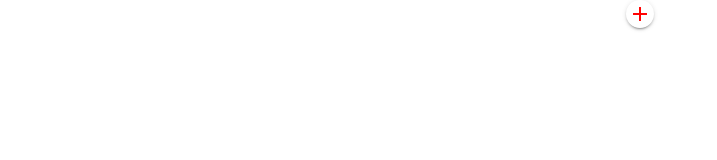
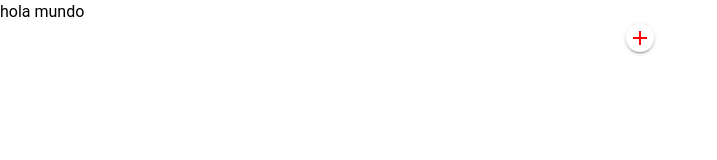
Before and after one commit to josebeneitezperez/front-prueba-nunegal, a Vue app: page / in a window 1280 px wide. Shown: the top 160 px of the page, without its empty margins (0-717 px from the left). Built offline with nearby package versions, Linux system fonts and the light colour scheme.

Commit message:
Los imports ahora usan @

```diff
--- a/src/App.vue
+++ b/src/App.vue
@@ -1,6 +1,5 @@
 <script setup>
-import MainPage from './components/MainPage.vue'
-
+import MainPage from '@/components/MainPage.vue'
 </script>
 
 <template>
--- a/src/components/MainPage.vue
+++ b/src/components/MainPage.vue
@@ -1,4 +1,5 @@
 <template>
+  <span>hola mundo</span>
     <v-row align="center" justify="center">
       <v-col cols="auto">
         <v-btn
--- a/src/main.js
+++ b/src/main.js
@@ -1,8 +1,7 @@
 import { createApp } from 'vue'
 import { createPinia } from 'pinia'
-import vuetify from './plugins/vuetify'
-
-import App from './App.vue'
+import vuetify from '@/plugins/vuetify'
+import App from '@/App.vue'
 
 const app = createApp(App)
 
--- a/src/plugins/vuetify.js
+++ b/src/plugins/vuetify.js
@@ -3,8 +3,6 @@ import { createVuetify } from 'vuetify'
 import { es, en } from 'vuetify/locale'
 import * as components from 'vuetify/components'
 import * as directives from 'vuetify/directives'
-
-// 👇 Importación correcta de los iconos
 import '@mdi/font/css/materialdesignicons.css'
 import { aliases, mdi } from 'vuetify/iconsets/mdi'
 
```
